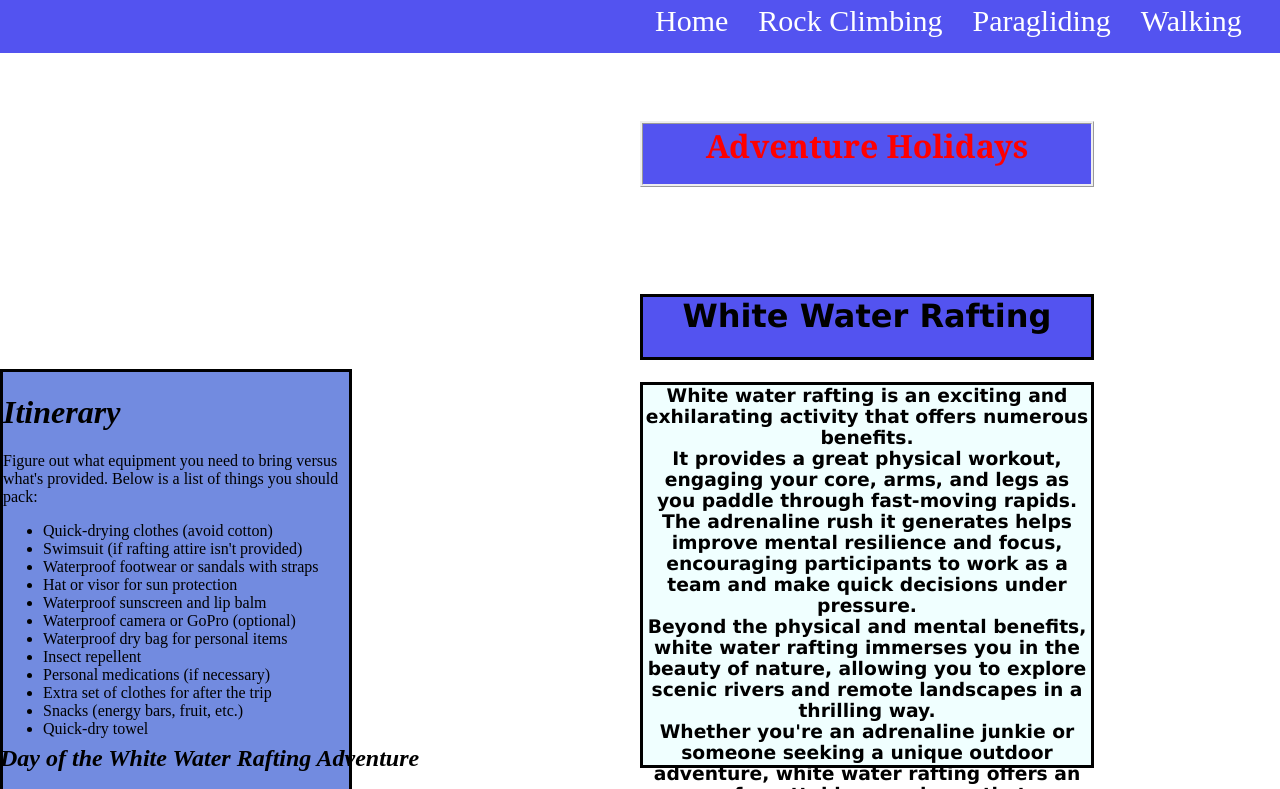
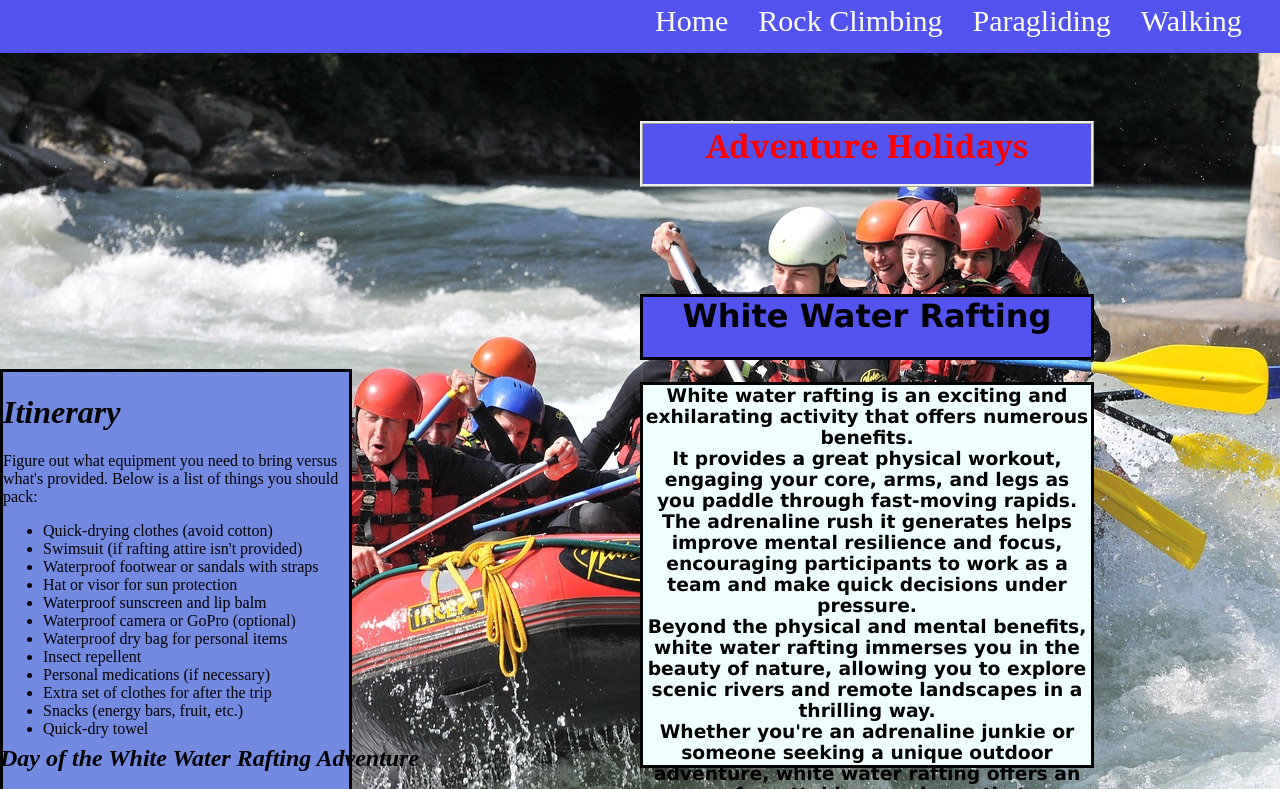
Before and after one commit to Callum1703/Adventure-Holidays, a plain HTML site: page WhiteWaterRafting.html in a window 1280 px wide. Shown: the top 789 px of the page. Drawn offline with Linux system fonts and the light colour scheme; the site is published under a folder, as on GitHub Pages, so addresses that start at the root find nothing.

Commit message:
Update White.css

```diff
--- a/White.css
+++ b/White.css
@@ -104,7 +104,7 @@ body {
 
 /* Background Image for the Page */
 html {
-    background: url(/Imgs/WhiteRafting.jpg) no-repeat center center fixed;
+    background: url(Imgs/WhiteRafting.jpg) no-repeat center center fixed;
     -webkit-background-size: cover;
     -moz-background-size: cover;
     -o-background-size: cover;
```
